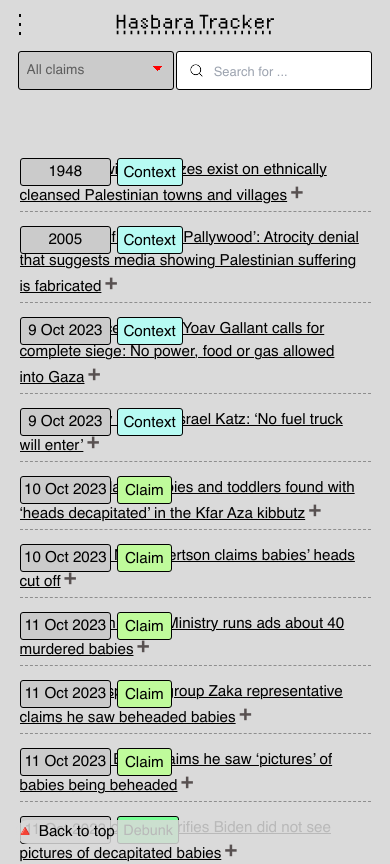
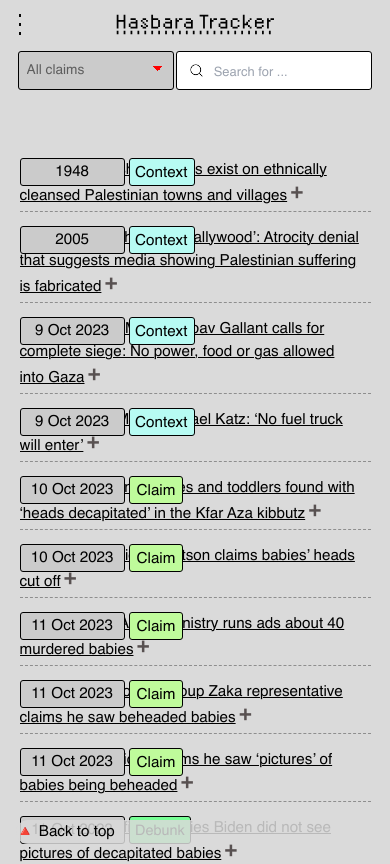
Before and after one commit to tamtzekin/hasbara-tracker, a React (Create React App) app: page /tracker in a window 390 px wide. Shown: the top 864 px of the page. Built offline with nearby package versions, Linux system fonts and the light colour scheme.

Commit message:
(mobile) less squished date tags, source link size up, 'Archive' link

```diff
--- a/src/components/Tracker.css
+++ b/src/components/Tracker.css
@@ -23,7 +23,7 @@ a {
 
 .archive-link {
     color: rgb(96, 96, 96);
-    font-size: 0.8em;
+    font-size: 0.9em;
     padding-left: 3%;
     padding-bottom: 0.%;
     vertical-align:  middle;
@@ -413,7 +413,7 @@ oooooooooooooooooooooooooooooooooooooooooooooooooooooooooooooooooooooooooooooooo
         padding: 0.5% 1% 0.1% 1%;
         width: 14%;
         position: absolute;
-        left: 30%;
+        left: 33%;
         text-align: center;
     }
 
@@ -422,7 +422,7 @@ oooooooooooooooooooooooooooooooooooooooooooooooooooooooooooooooooooooooooooooooo
         width: 17%;
         position: absolute;
         text-align: center;
-        left: 30%;
+        left: 33%;
     }
 
     .date {
@@ -436,7 +436,8 @@ oooooooooooooooooooooooooooooooooooooooooooooooooooooooooooooooooooooooooooooooo
         padding-left: 0.5%;
         padding-right: 0.5%;
         padding-bottom: -0.3%;
-        width: 23.5%;
+        min-width: 27%;
+        padding-right: 20%;
         padding: 0.3% 0% 0.3% 0%;
       }
 
@@ -454,7 +455,7 @@ oooooooooooooooooooooooooooooooooooooooooooooooooooooooooooooooooooooooooooooooo
         padding: 0.5% 1% 0.1% 1%;
         width: 16%;
         position: absolute;
-        left: 30%;
+        left: 33%;
         text-align: center;
     }
 
@@ -537,7 +538,7 @@ oooooooooooooooooooooooooooooooooooooooooooooooooooooooooooooooooooooooooooooooo
 
     /*** SOURCE LINKS ***/
     .source {
-        font-size: 0.85em;
+        font-size: 0.9em;
         margin-bottom: 4%;
     }
 
--- a/src/components/Tracker.js
+++ b/src/components/Tracker.js
@@ -112,7 +112,7 @@ export default function Tracker() {
 
                                                         {source.archiveLink && (
                                                                 <a href={source.archiveLink} target="_blank" rel="noreferrer">
-                                                                    &nbsp;<span className="archive-link">(archive)</span>
+                                                                    &nbsp;<span className="archive-link">Archive</span>
                                                                 </a>
                                                         )}
                                                     </div>
@@ -173,7 +173,7 @@ export default function Tracker() {
                                                 )}
                                         </a>
 
-                                        {/* If there's an archiveLink in the data, add an '(archive)' link next to the source link */}
+                                        {/* If there's an archiveLink in the data, add an 'Archive' link below the source link */}
                                         {source.archiveLink && (
                                                 <a className="archive-link" href={source.archiveLink} target="_blank" rel="noreferrer" aria-hidden="true">
                                                     <span>Archive</span>
```
